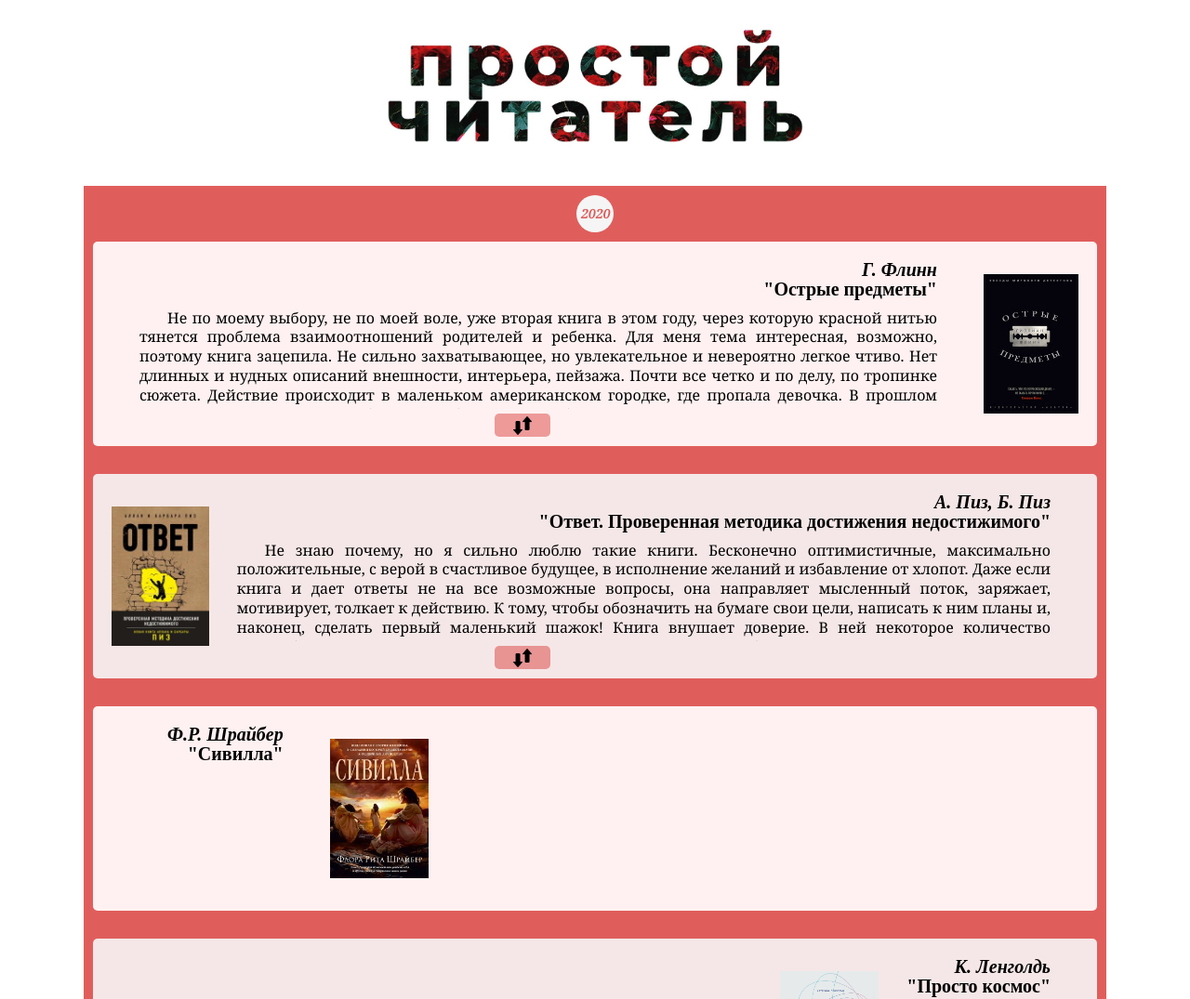
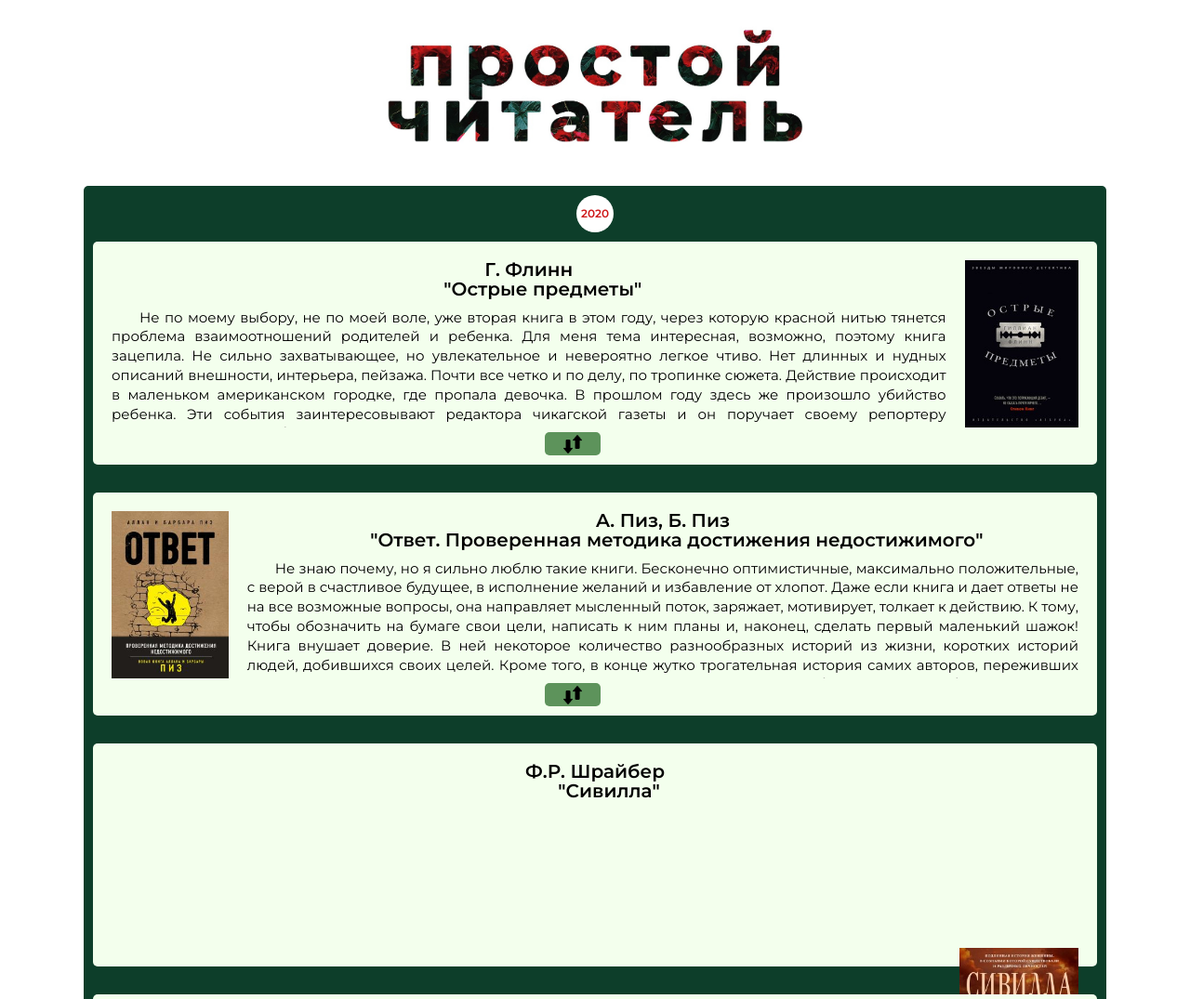
Before and after one commit to dotADmit/books, a plain HTML site: page index.html in a window 1280 px wide. Shown: the top 1075 px of the page at 93% size. Drawn offline with Linux system fonts and the light colour scheme.

Commit message:
version 1.1

```diff
--- a/index.html
+++ b/index.html
@@ -9,14 +9,17 @@
     <link rel="icon" href="img/favicon.ico" ">
 </head>
 <body>
-    <header></header>
+    <header class="logo"></header>
     <div class=" container">
     <main>
         <span class="year">2020</span>
 
         <div class="book">
             <div class="book-desc">
-                <h2><i>Г. Флинн</i><br>"Острые предметы"</h2>
+                <figure class="book-img">
+                    <img src="img/books/hot.jpg" alt="book">
+                </figure>
+                <header>Г. Флинн<p>"Острые предметы"</p></header>
                 <p>Не по моему выбору, не по моей воле, уже вторая книга в этом году, через которую красной нитью
                     тянется проблема взаимоотношений родителей и ребенка. Для меня тема интересная, возможно, поэтому
                     книга зацепила. Не сильно захватывающее, но увлекательное и невероятно легкое чтиво. Нет длинных и
@@ -35,15 +38,15 @@
                     криминальная история, действительно похожая на статью с первой полосы какого-нибудь периодического
                     издания.</p>
             </div>
-            <figure class="book-img">
-                <img src="img/books/hot.jpg" alt="book">
-            </figure>
             <input class="btn" type="button">
         </div>
 
         <div class="book">
             <div class="book-desc">
-                <h2><i>А. Пиз, Б. Пиз</i><br>"Ответ. Проверенная методика достижения недостижимого"</h2>
+                <figure class="book-img">
+                    <img src="img/books/answer.jpg" alt="book">
+                </figure>
+                <header>А. Пиз, Б. Пиз<p>"Ответ. Проверенная методика достижения недостижимого"</p></header>
                 <p>Не знаю почему, но я сильно люблю такие книги. Бесконечно оптимистичные, максимально положительные, с
                     верой в счастливое будущее, в исполнение желаний и избавление от хлопот. Даже если книга и дает
                     ответы не на все возможные вопросы, она направляет мысленный поток, заряжает, мотивирует, толкает к
@@ -55,15 +58,12 @@
                     они совершили практически невозможное. Фотографии в книге отлично дополнили текст. Для себя я
                     извлекла идею, что не стоит бояться отказа или неудачи и пробовать, пробовать, пробовать снова.</p>
             </div>
-            <figure class="book-img">
-                <img src="img/books/answer.jpg" alt="book">
-            </figure>
             <input class="btn" type="button">
         </div>
 
         <div class="book">
             <div class="book-desc">
-                <h2><i>Ф.Р. Шрайбер</i><br>"Сивилла"</h2>
+                <header>Ф.Р. Шрайбер<p>"Сивилла"</p></header>
                 <p></p>
             </div>
             <figure class="book-img">
@@ -74,7 +74,7 @@
 
         <div class="book">
             <div class="book-desc">
-                <h2><i>К. Ленголдь</i><br>"Просто космос"</h2>
+                <header>К. Ленголдь<p>"Просто космос"</p></header>
                 <p></p>
             </div>
             <figure class="book-img">
@@ -85,7 +85,7 @@
 
         <div class="book">
             <div class="book-desc">
-                <h2><i>Тит Нат Хан</i><br>"Бесстрашие"</h2>
+                <header>Тит Нат Хан<p>"Бесстрашие"</p></header>
                 <p></p>
             </div>
             <figure class="book-img">
@@ -96,7 +96,7 @@
 
         <div class="book">
             <div class="book-desc">
-                <h2><i>Тит Нат Хан</i><br>"Мир в каждом шаге"</h2>
+                <header>Тит Нат Хан<p>"Мир в каждом шаге"</p></header>
                 <p></p>
             </div>
             <figure class="book-img">
--- a/style.css
+++ b/style.css
@@ -1,9 +1,11 @@
+@import url('https://fonts.googleapis.com/css2?family=Montserrat:wght@400;600;900&display=swap" rel="stylesheet');
+
 body {
     margin: 0;
     padding: 0;
     font-size: 14 px;
     line-height: 1.3em;
-    font-family: Cambria, 'Times New Roman', serif;
+    font-family: 'Montserrat', sans-serif;
 }
 
 li {
@@ -20,7 +22,7 @@ li {
     margin: 0 auto;
 }
 
-header {
+.logo {
     height: 200px;
     margin: 0 auto;
     background: white url("img/logo.jpg") no-repeat 50% 50%;
@@ -30,9 +32,10 @@ header {
 main {
     margin: 0 auto;
     padding: 10px;
-    background-color: rgba(210, 26, 24, 0.7);
+    background-color: rgba(13, 62, 42, 1);
     max-width: 90%;
     text-align: center;
+    border-radius: 5px;
 }
 
 .year {
@@ -41,12 +44,11 @@ main {
     height: 30px;
     line-height: 30px;
     padding: 5px;
-    background-color: whitesmoke;
+    background-color: white;
     border-radius: 50%;
-    color: rgba(210, 26, 24, 0.7);
-    font-size: 14px;
+    color: #ce1819;
+    font-size: 12px;
     margin-bottom: 10px;
-    font-style: italic;
     font-weight: 600;
 }
 
@@ -56,91 +58,68 @@ main {
 }
 
 .book {
-    display: flex;
-    /* flex-direction: row; */
-    align-items: center;
     min-height: 100px;
     border-radius: 5px;
     padding: 20px;
     margin-bottom: 30px;
-    background-color: rgb(255, 241, 241);
+    background-color: rgb(243, 255, 237);
     position: relative;
-}
-
-.book:nth-child(odd) {
-    flex-direction: row-reverse;
-    background-color: rgb(245, 231, 231);
 }
 
 .book-desc {
     align-self: flex-start;
     text-align: justify;
-    text-indent: 30px;
-    padding: 0 30px;
     margin-bottom: 20px;
-    height: 160px;
+    height: 180px;
     overflow: hidden;
+    font-size: 15px;
 }
 
 .book-desc p {
     margin: 0;
+    text-indent: 30px;
 }
 
 .book-img {
-    height: 150px;
-    margin: 0 0 0 20px;
+    height: 180px;
+    margin: 0;
+    padding-left: 20px;
+    float: right;
 }
 
 .book:nth-child(odd) .book-img {
-    margin: 0;
+    padding: 0 20px 0 0;
+    float: left;
 }
 
-.book-desc h2 {
+.book-desc > header {
     margin: 0;
     margin-bottom: 10px;
     font-size: 20px;
-    font-family: 'Times New Roman', Times, serif;
-    text-align: right;
+    text-align: center;
+    font-weight: 600;
 }
 
 figure > img {
-    height: 150px;
+    height: 180px;
 }
 
-figure > img:hover {
-    transform: scale(1.2) translate(-10px);
-    transition: 2s;
-}
-
-@media (max-width: 900px) {
-    .book-desc {
-        padding: 0 10px;
-    }
-    figure > img:hover {
-        transform: scale(1.2) translate(-5px);
-    }
-}
 
 .btn {
     position: absolute;
     width: 60px;
     height: 25px;
     bottom: 10px;
-    left: 40%;
+    left: 45%;
     border: 0;
     color: whitesmoke;
     padding: 5px 5px;
     border-radius: 5px;
-    background: rgba(210, 26, 24, 0.4) url("img/icon-syncalt.png") no-repeat 50% 50%;
+    background: rgba(0, 82, 2, 0.62) url("img/icon-syncalt.png") no-repeat 50% 50%;
     background-size: 20px;
 }
-.btn:hover {
-    background-color: rgba(210, 26, 24, 0.6);
-}
 
-.btn:active {
-    background-color: rgba(210, 26, 24, 0.7);
-}
+
 .btn,
 .btn:active,
 .btn:focus {
```
